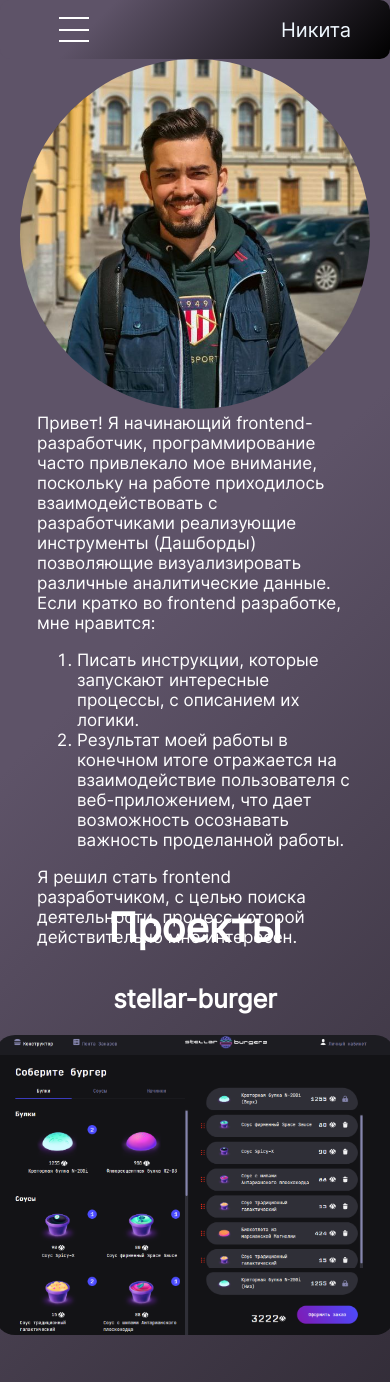
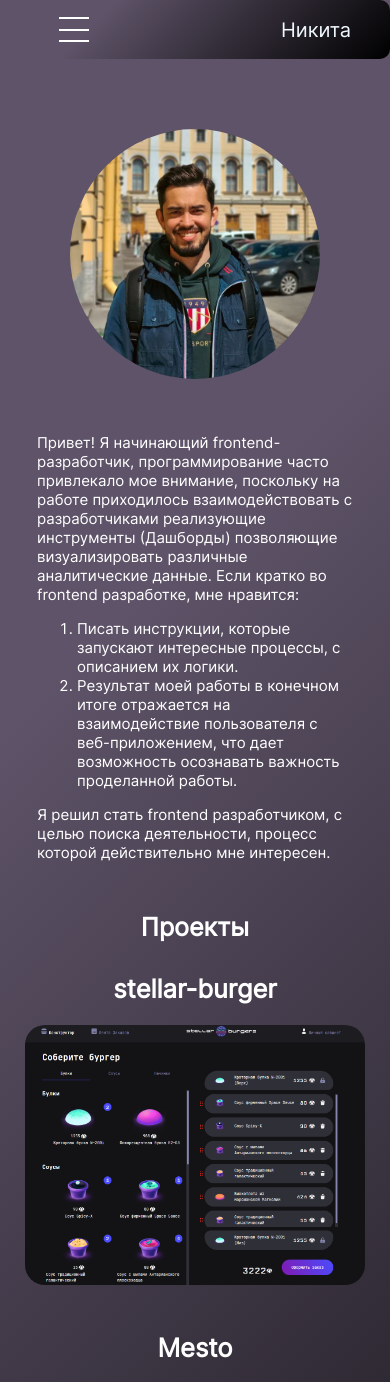
Before and after one commit to ShibashovNS/Portfolio, a React (Create React App) app: page / in a window 390 px wide. Shown: the top 1382 px of the page. Built offline with nearby package versions, Linux system fonts and the light colour scheme.

Commit message:
fix: main

```diff
--- a/src/components/Burger-menu/Burger_menu.module.css
+++ b/src/components/Burger-menu/Burger_menu.module.css
@@ -14,7 +14,7 @@
   height: 100vh;
   top: 7vh;
   left: 0;
-  transform: translateX(0)
+  transform: translateX(0);
 }
 
 .menu__blur {
@@ -36,7 +36,6 @@
   background-color: #000000;
   background-image: linear-gradient(315deg, #000000 0%, #5e5368 74%);
 
-
   display: flex;
   gap: 20px;
   flex-direction: column;
@@ -47,18 +46,47 @@
 
 .menu__header {
   padding: 10px 0;
-  font-size: 2rem;
+  font-size: 30px;
   color: white;
   border-bottom: solid 1px white;
   width: 100%;
   text-align: center;
-
 }
 
 .menu__link {
   list-style: none;
   text-decoration: none;
   color: white;
-  font-size: 1.5rem;
-  margin-left: calc(100vw * 0.3 / 3)
+  font-size: 25px;
+  margin-left: calc(100vw * 0.3 / 3);
 }
+
+@media screen and (max-width: 740px) {
+  .menu {
+    transform: translateX(-150%);
+  }
+}
+
+@media screen and (max-width: 740px) {
+  .menu__content {
+    width: 50%;
+  }
+}
+
+@media screen and (max-width: 740px) {
+  .menu__blur {
+    left: 50%;
+  }
+}
+
+@media screen and (max-width: 740px) {
+  .menu__header {
+    font-size: 25px;
+  }
+}
+
+@media screen and (max-width: 740px) {
+  .menu__link {
+    font-size: 20px;
+  }
+}
--- a/src/components/Main/Main.module.css
+++ b/src/components/Main/Main.module.css
@@ -1,5 +1,6 @@
 .main {
   margin: 0 auto;
+  margin-top: 160px;
   width: 81%;
   align-items: center;
   color: white;
@@ -8,7 +9,6 @@
 }
 
 .main_flex {
-  height: 100vh;
   text-align: center;
   display: flex;
   flex-direction: row;
@@ -16,6 +16,7 @@
 }
 
 .main_container {
+  margin: 50px 0 0;
   display: block;
   text-align: start;
   max-width: 1000px;
@@ -25,6 +26,7 @@
 .main__photo_container {
   text-align: right;
   align-self: center;
+
 }
 
 .main__photo {
@@ -35,19 +37,45 @@
 }
 
 .main__text {
-  margin: 0 0 10px 0;
+  margin: 160px 0 10px 0;
   text-align: center;
   font-size: 40px;
 }
 
 @media screen and (max-width: 1231px) {
-  .main{
+  .main {
     grid-template-columns: repeat(1, auto);
-}
+  }
 }
 
 @media screen and (max-width: 972px) {
   .main_flex {
     flex-direction: column;
+  }
 }
+
+@media screen and (max-width: 740px) {
+  .main__photo {
+    max-width: 250px;
+    max-height: 250px;
+  }
 }
+
+@media screen and (max-width: 740px) {
+  .main {
+    margin-top: 70px;
+  }
+}
+
+@media screen and (max-width: 740px) {
+  .main__text {
+    margin: 50px 0 10px 0;
+    font-size: 25px;
+  }
+}
+
+@media screen and (max-width: 740px) {
+  .main_container  {
+    font-size: 15px;
+  }
+}
--- a/src/components/Main/projects/Projects.module.css
+++ b/src/components/Main/projects/Projects.module.css
@@ -12,7 +12,6 @@ width: 100%;
   display: block;
   width: 400px;
   height: 300px;
-
 }
 
 .projects__image:hover {
@@ -25,3 +24,10 @@ width: 100%;
   text-decoration: none;
   color: white;
 }
+
+@media screen and (max-width: 740px) {
+  .projects__image {
+    width: 340px;
+    height: 260px;
+  }
+}
```
Also changed, not shown: package.json (+6 -1 lines), 1 other file (tests, documents, lock files or other folders). Lines whose indentation alone changed are shown as unchanged.
